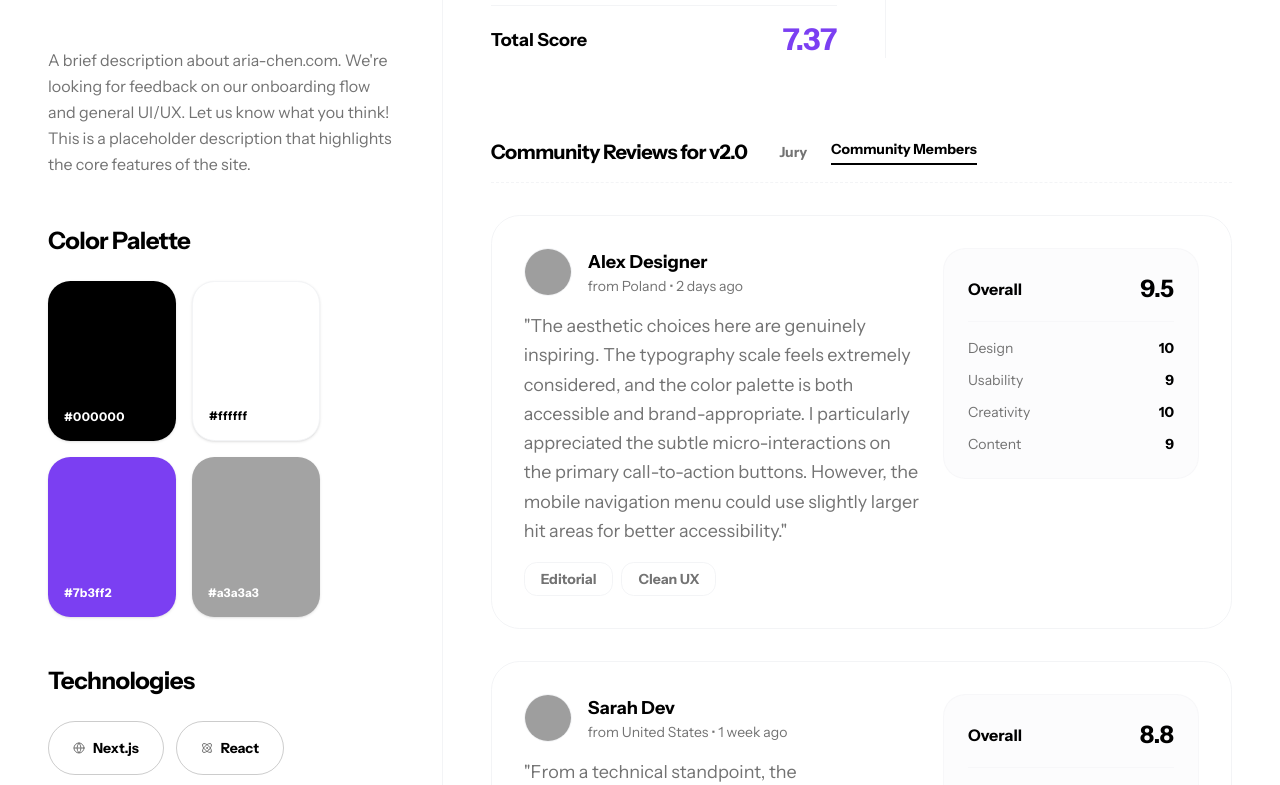
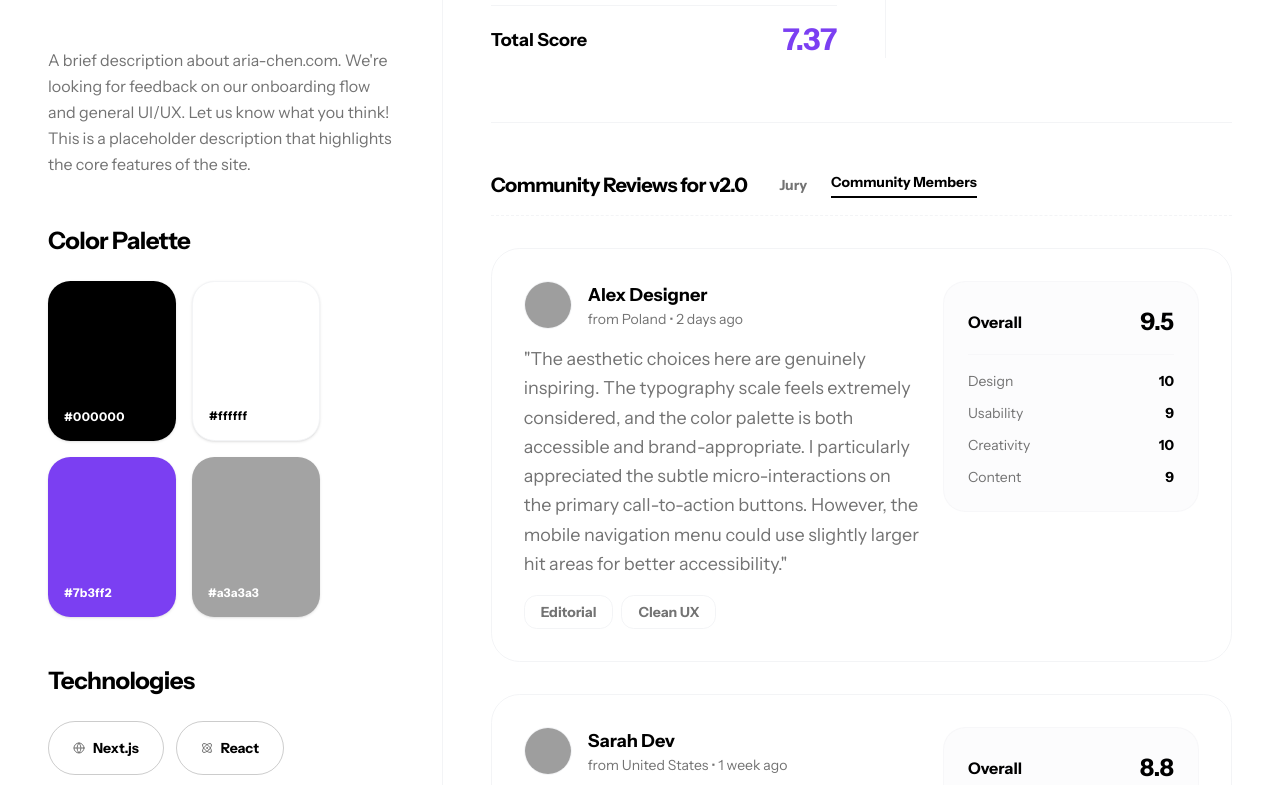
Before and after one commit to yazidtalbi/revvview, a Next.js app: page /site/aria-chen.com in a window 1280 px wide. Shown: the part 485-1270 px from the top of the page. Built offline with nearby package versions, Linux system fonts and the light colour scheme; grey boxes are pictures that could not be loaded.

Commit message:
style: add separator above community reviews

```diff
--- a/src/app/site/[domain]/page.tsx
+++ b/src/app/site/[domain]/page.tsx
@@ -309,7 +309,7 @@ export default function SitePage({ params }: { params: Promise<{ domain: string
                 </div>
 
                 {/* Community Reviews */}
-                <div className="pt-4">
+                <div className="pt-12 border-t border-border">
                   <div className="flex flex-col md:flex-row md:items-end justify-between mb-8 border-b border-dashed border-border pb-4 gap-4">
                     <div className="flex flex-col sm:flex-row sm:items-center gap-4 sm:gap-8">
                       <h2 className="text-xl font-bold tracking-tight">Community Reviews for {activeTab}</h2>
```
